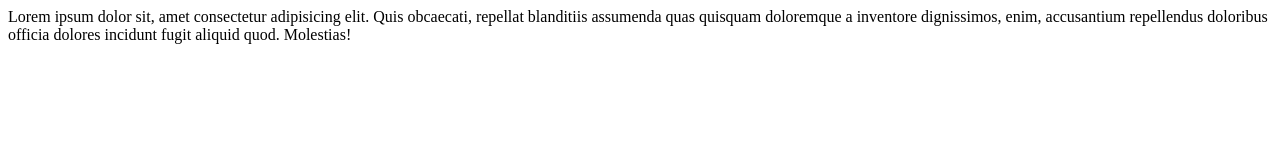
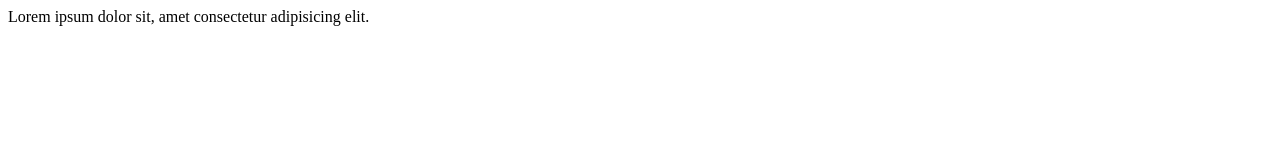
Before and after one commit to AlexDrags/rsschool-cv, a plain HTML site: page index.html in a window 1280 px wide. Drawn offline with Linux system fonts and the light colour scheme.

Commit message:
fix: delete text and waterspace in html(Mon, Mar 13, 2023 11:02:18 PM)

```diff
--- a/index.html
+++ b/index.html
@@ -1,5 +1,6 @@
 <!DOCTYPE html>
 <html lang="en">
+
 <head>
     <meta charset="UTF-8">
     <meta http-equiv="X-UA-Compatible" content="IE=edge">
@@ -7,7 +8,9 @@
     <link rel="stylesheet" href="style.css">
     <title>Document</title>
 </head>
+
 <body>
-  Lorem ipsum dolor sit, amet consectetur adipisicing elit. Quis obcaecati, repellat blanditiis assumenda quas quisquam doloremque a inventore dignissimos, enim, accusantium repellendus doloribus officia dolores incidunt fugit aliquid quod. Molestias!
+    Lorem ipsum dolor sit, amet consectetur adipisicing elit.
 </body>
+
 </html>
```
